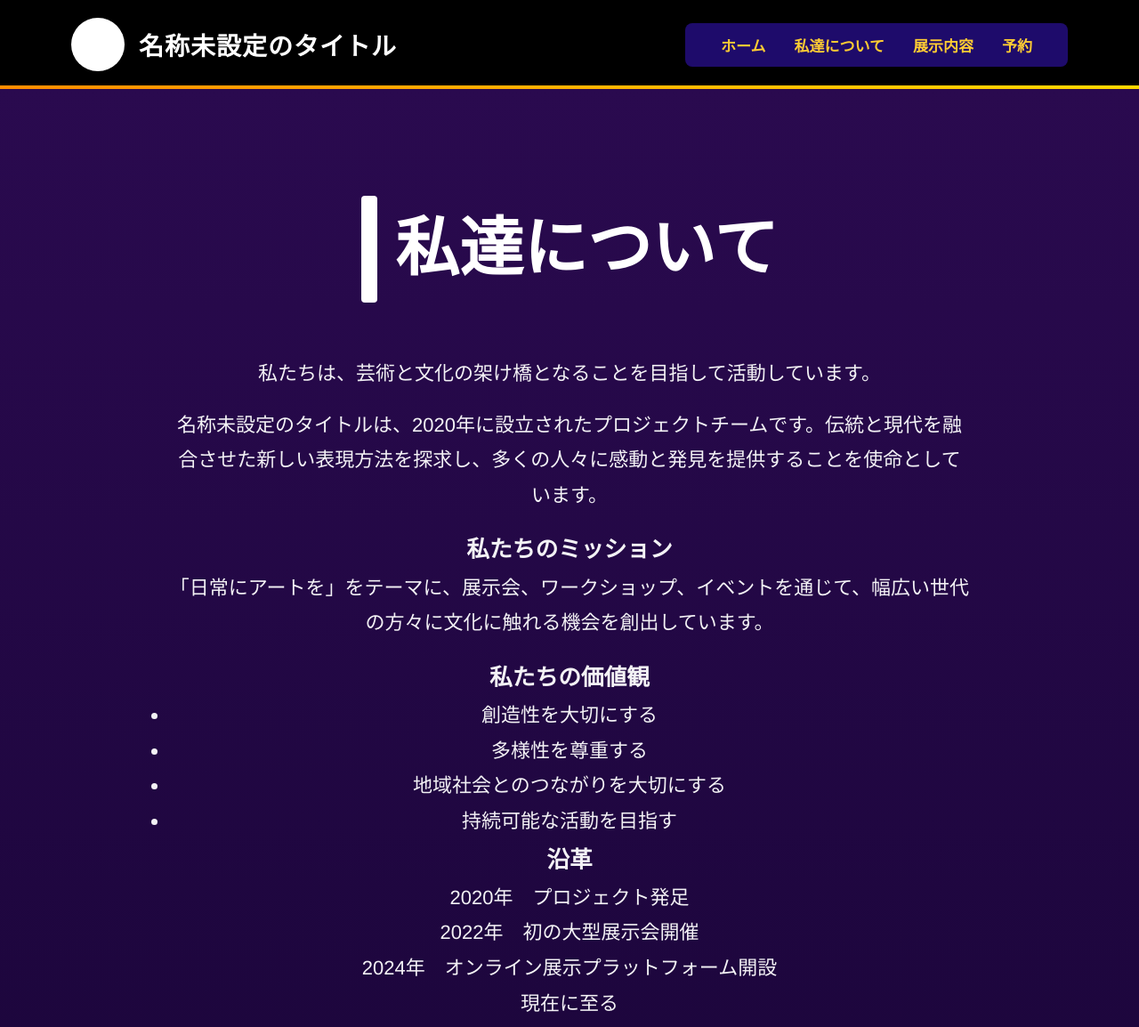
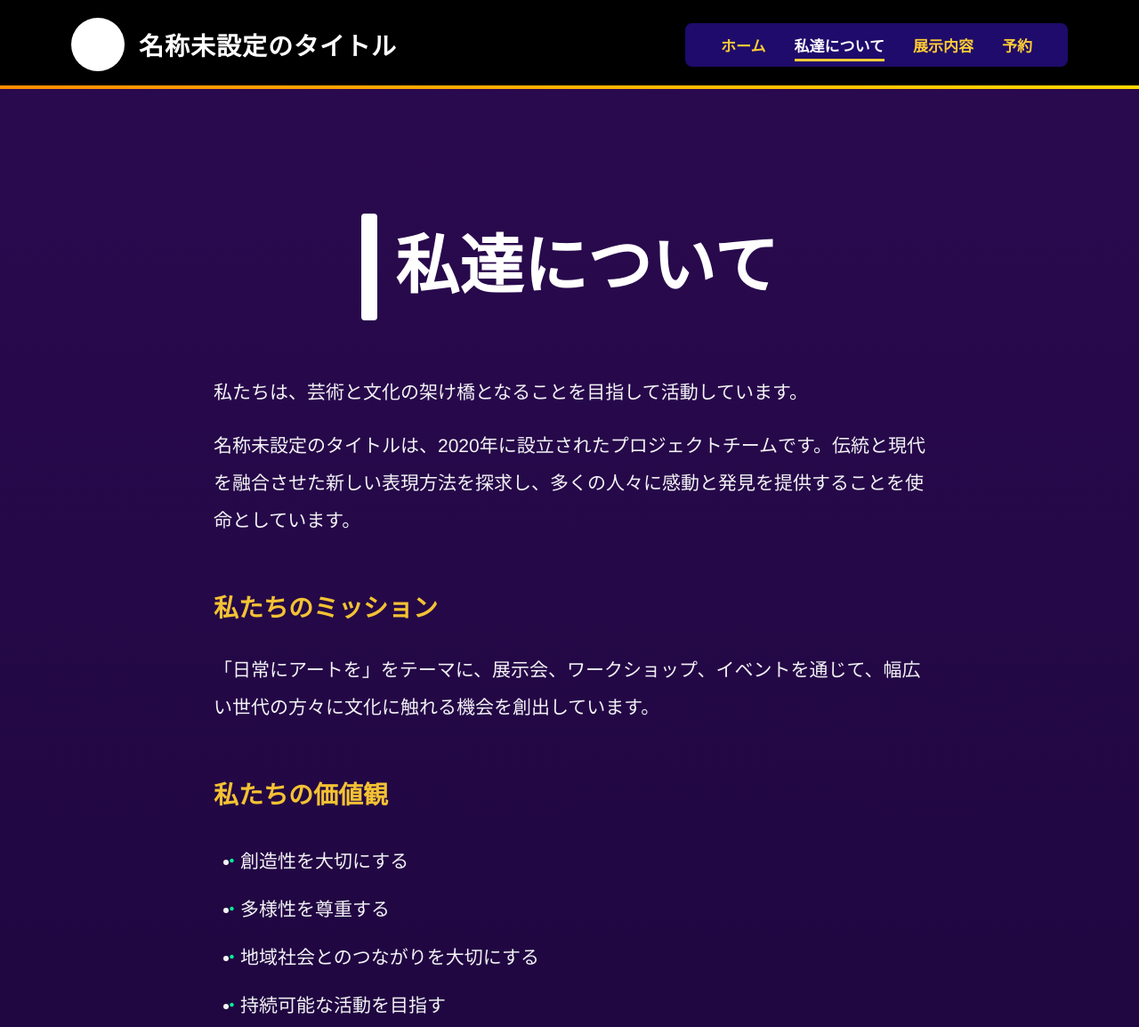
Before and after one commit to special-start/5G_school_fest, a plain HTML site: page about.html in a window 1280 px wide. Shown: the top 1154 px of the page at 89% size. Drawn offline with Linux system fonts and the light colour scheme.

Commit message:
Update style.css

```diff
--- a/style.css
+++ b/style.css
@@ -167,3 +167,56 @@ header::after {
         font-size: 18px;
     }
 }
+
+
+/* アクティブなナビリンク */
+.nav-menu a.active {
+    color: #ffffff;
+    position: relative;
+}
+
+.nav-menu a.active::after {
+    content: '';
+    position: absolute;
+    bottom: -6px;
+    left: 0;
+    width: 100%;
+    height: 3px;
+    background: #ffcc33;
+}
+
+/* Aboutページ用調整 */
+.about-hero {
+    padding: 140px 40px 120px;
+}
+
+.about-description {
+    text-align: left;
+    max-width: 800px;
+    margin: 0 auto 80px;
+    font-size: 21px;
+    line-height: 2;
+}
+
+.about-description h3 {
+    font-size: 28px;
+    margin: 50px 0 20px 0;
+    color: #ffcc33;
+}
+
+.about-description ul {
+    margin: 25px 0;
+    padding-left: 30px;
+}
+
+.about-description li {
+    margin-bottom: 12px;
+    position: relative;
+}
+
+.about-description li::before {
+    content: '・';
+    position: absolute;
+    left: -20px;
+    color: #00ff9d;
+}
```
